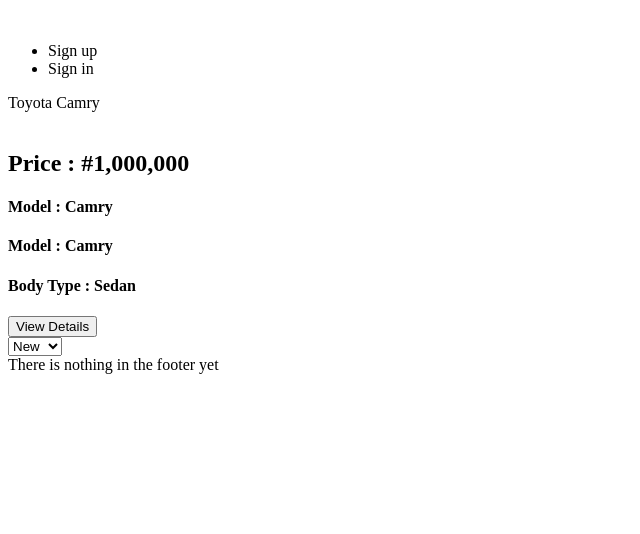
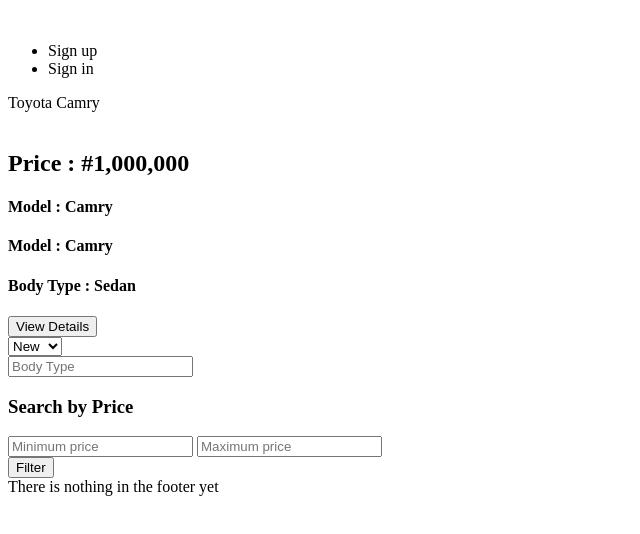
Before and after one commit to Tochies/auto-mart, a plain HTML site: page UI/html/all-unsold.html in a window 1280 px wide. Shown: the whole page, without its empty margins (0-640 px from the left). Drawn offline with Linux system fonts and the light colour scheme.

Commit message:
Added filter by price html template

```diff
--- a/UI/html/all-unsold.html
+++ b/UI/html/all-unsold.html
@@ -43,12 +43,31 @@
         </div>
         <div class="sidebar">
             <div class="search">
+                <form action="">
                     <div class="car-status">
                         <select>
                             <option value="new">New</option>
                             <option value="used">Used</option>
                         </select>
                     </div>
+                    <div class="search-type">
+                        <input list="car-type" name="car-types" placeholder="Body Type"/>
+                        <datalist id="car-type">
+                            <option value="Truck">
+                            <option value="Trailer">
+                            <option value="Car">
+                            <option value="Van">
+                        </datalist>
+                    </div>
+                    <div class="search-range">
+                        <h3>Search by Price</h3>
+                        <input id="p-min" placeholder="Minimum price">
+                        <input id="p-max" placeholder="Maximum price">
+                    </div>
+                    <div class="search-submit">
+                        <button type="submit">Filter</button>
+                    </div>
+                </form>
             </div>
         </div>
     </main>
```
Lines whose indentation alone changed are shown as unchanged.
